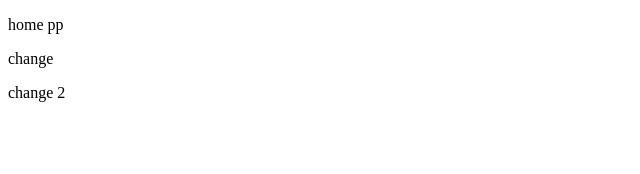
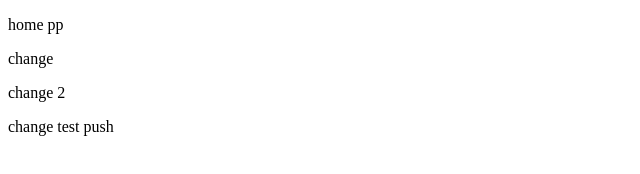
Before and after one commit to nickhoover/projecttest, a plain HTML site: page index.html in a window 1280 px wide. Shown: the whole page, without its empty margins (0-640 px from the left). Drawn offline with Linux system fonts and the light colour scheme.

Commit message:
atest change 2

```diff
--- a/index.html
+++ b/index.html
@@ -9,5 +9,6 @@
 <p>home pp</p>
 <p>change</p>
 <p>change 2</p>
+<p>change test push</p>
 </body>
 </html>
```
